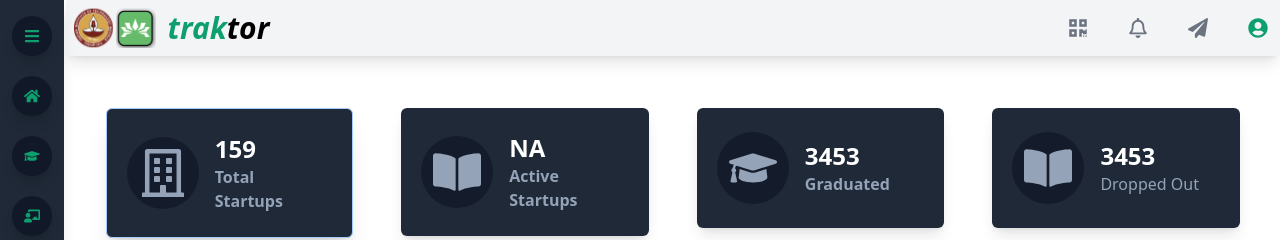
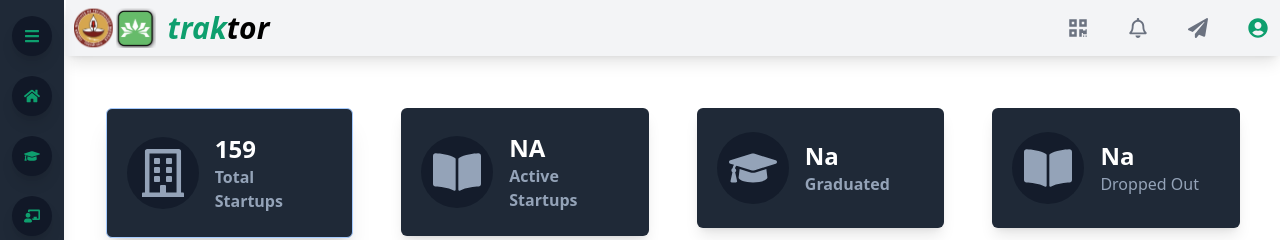
Before and after one commit to prasathnarayanan6/nirmaan-vc-app, a React (Create React App) app in the folder client/: page / in a window 1280 px wide. Shown: the top 240 px of the page. Built offline with nearby package versions, Linux system fonts and the light colour scheme.

Commit message:
Router npm installed

```diff
--- a/client/package.json
+++ b/client/package.json
@@ -14,6 +14,7 @@
     "react": "^18.2.0",
     "react-dom": "^18.2.0",
     "react-icons": "^5.0.1",
+    "react-router-dom": "^6.22.3",
     "react-scripts": "5.0.1",
     "web-vitals": "^2.1.4"
   },
--- a/client/src/App.js
+++ b/client/src/App.js
@@ -1,5 +1,5 @@
 // import './App.css';
-import Login from './pages/Login'
+// import Login from './pages/Login'
 import Home from './pages/Home/home';
 // import SideBar from './components/sidebar';
 function App() {
--- a/client/src/pages/Home/home.js
+++ b/client/src/pages/Home/home.js
@@ -40,7 +40,7 @@ function Home() {
                                             <FaGraduationCap  size="48" className="text-slate-400 hover:text-green-400"/>
                                         </div>
                                         <div className="mx-4">
-                                            <h4 className="text-2xl font-bold text-white">3453</h4>
+                                            <h4 className="text-2xl font-bold text-white">Na</h4>
                                             <div className="text-slate-400 font-semibold">Graduated</div>
                                         </div>
                                     </div>
@@ -51,7 +51,7 @@ function Home() {
                                             <FaBookOpen  size="48" className="text-slate-400 hover:text-green-400"/>
                                         </div>
                                         <div className="mx-4">
-                                            <h4 class="text-2xl font-bold text-white">3453</h4>
+                                            <h4 class="text-2xl font-bold text-white">Na</h4>
                                             <div class="text-slate-400">Dropped Out</div>
                                         </div>
                                     </div>
```
Also changed, not shown: 1 other file (tests, documents, lock files or other folders).
